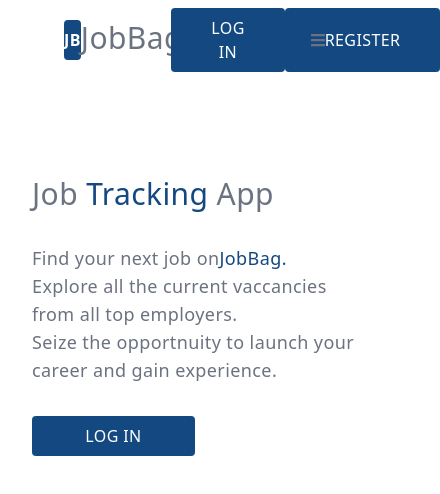
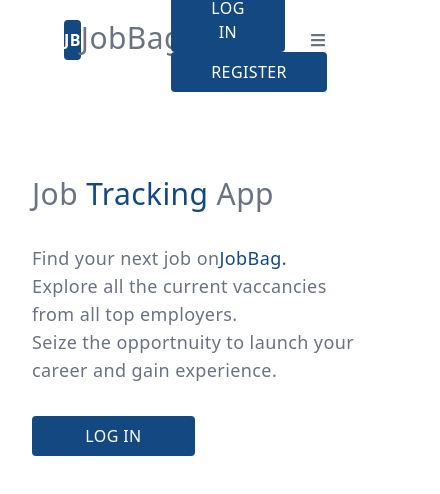
Before and after one commit to MainaMary/Job-app, a React (Vite) app in the folder frontend/: page / in a window 390 px wide. Shown: the top 494 px of the page, 440 px wide, since content can reach past the window. Built offline with nearby package versions, Linux system fonts and the light colour scheme.

Commit message:
Add responsive breakpoints

```diff
--- a/frontend/src/components/Navbar.tsx
+++ b/frontend/src/components/Navbar.tsx
@@ -21,10 +21,15 @@ const Navbar = () => {
         </div>
         <h1>JobBag</h1>
       </div>
-      <div className="w-[25%] flex justify-between">
+      <div className="w-[25%] md:flex justify-between hidden">
         <Button name={<Link to="/login">Log in</Link>} />
         <Button name={<Link to="/register">Register</Link>} />
       </div>
+      <div className="w-[25%]  justify-between  block md:hidden">
+        <Button name={<Link to="/login">Log in</Link>} />
+        <Button name={<Link to="/register">Register</Link>} />
+      </div>
+
       <div onClick={handleBars} className="block md:hidden">
          {open ? <VscChromeClose/> : <FaBars/>}
       </div>
```
